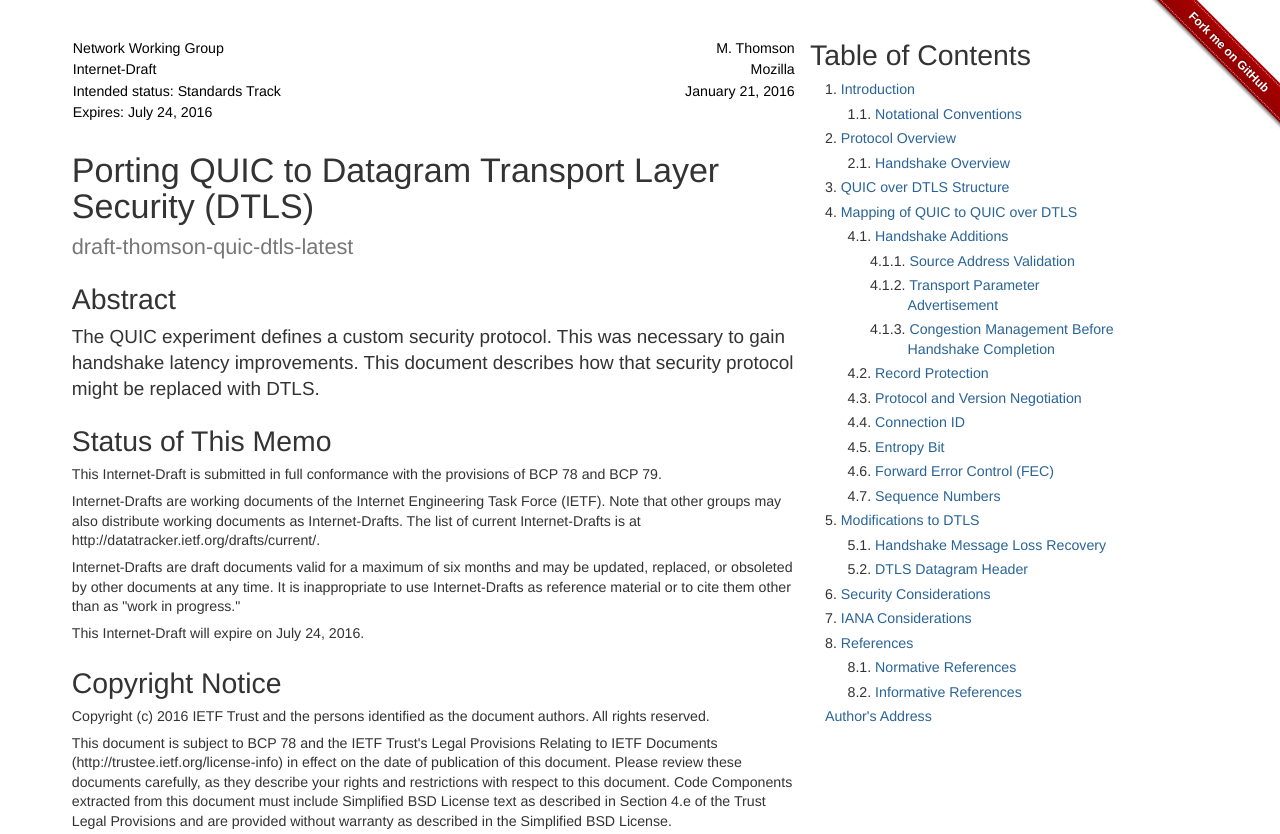
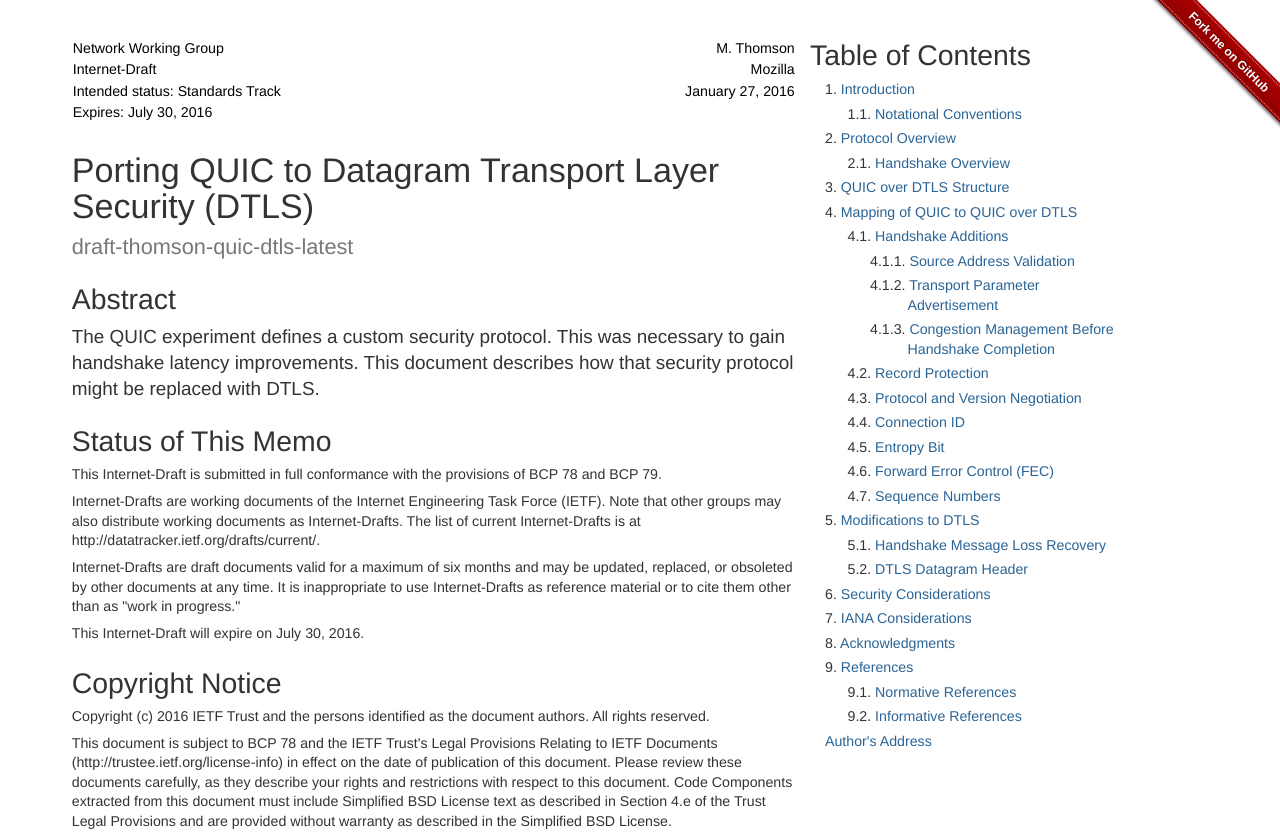
Before and after one commit to martinthomson/quic-dtls, a plain HTML site: page draft-thomson-quic-dtls.html in a window 1280 px wide. Shown: the top 834 px of the page. Drawn offline with Linux system fonts and the light colour scheme.

Commit message:
Script updating gh-pages. [ci skip]

```diff
--- a/draft-thomson-quic-dtls.html
+++ b/draft-thomson-quic-dtls.html
@@ -289,9 +289,10 @@ li, p {
 <link href="#rfc.section.5.2" rel="Chapter" title="5.2 DTLS Datagram Header"/>
 <link href="#rfc.section.6" rel="Chapter" title="6 Security Considerations"/>
 <link href="#rfc.section.7" rel="Chapter" title="7 IANA Considerations"/>
-<link href="#rfc.references" rel="Chapter" title="8 References"/>
-<link href="#rfc.references.1" rel="Chapter" title="8.1 Normative References"/>
-<link href="#rfc.references.2" rel="Chapter" title="8.2 Informative References"/>
+<link href="#rfc.section.8" rel="Chapter" title="8 Acknowledgments"/>
+<link href="#rfc.references" rel="Chapter" title="9 References"/>
+<link href="#rfc.references.1" rel="Chapter" title="9.1 Normative References"/>
+<link href="#rfc.references.2" rel="Chapter" title="9.2 Informative References"/>
 <link href="#rfc.authors" rel="Chapter"/>
 
 
@@ -300,7 +301,7 @@ li, p {
 
   <meta name="dct.creator" content="Thomson, M." />
   <meta name="dct.identifier" content="urn:ietf:id:draft-thomson-quic-dtls-latest" />
-  <meta name="dct.issued" scheme="ISO8601" content="2016-1-21" />
+  <meta name="dct.issued" scheme="ISO8601" content="2016-1-27" />
   <meta name="dct.abstract" content="The QUIC experiment defines a custom security protocol.  This was necessary to gain handshake latency improvements.  This document describes how that security protocol might be replaced with DTLS." />
   <meta name="description" content="The QUIC experiment defines a custom security protocol.  This was necessary to gain handshake latency improvements.  This document describes how that security protocol might be replaced with DTLS." />
 
@@ -321,10 +322,10 @@ li, p {
 </tr>
 <tr>
   <td class="left">Intended status: Standards Track</td>
-  <td class="right">January 21, 2016</td>
+  <td class="right">January 27, 2016</td>
 </tr>
 <tr>
-  <td class="left">Expires: July 24, 2016</td>
+  <td class="left">Expires: July 30, 2016</td>
   <td class="right"></td>
 </tr>
 
@@ -345,7 +346,7 @@ li, p {
 <p>This Internet-Draft is submitted in full conformance with the provisions of BCP 78 and BCP 79.</p>
 <p>Internet-Drafts are working documents of the Internet Engineering Task Force (IETF).  Note that other groups may also distribute working documents as Internet-Drafts.  The list of current Internet-Drafts is at http://datatracker.ietf.org/drafts/current/.</p>
 <p>Internet-Drafts are draft documents valid for a maximum of six months and may be updated, replaced, or obsoleted by other documents at any time.  It is inappropriate to use Internet-Drafts as reference material or to cite them other than as "work in progress."</p>
-<p>This Internet-Draft will expire on July 24, 2016.</p>
+<p>This Internet-Draft will expire on July 30, 2016.</p>
 <h1 id="rfc.copyrightnotice">
   <a href="#rfc.copyrightnotice">Copyright Notice</a>
 </h1>
@@ -378,9 +379,10 @@ li, p {
 <li>5.2.   <a href="#rfc.section.5.2">DTLS Datagram Header</a></li>
 </ul><li>6.   <a href="#rfc.section.6">Security Considerations</a></li>
 <li>7.   <a href="#rfc.section.7">IANA Considerations</a></li>
-<li>8.   <a href="#rfc.references">References</a></li>
-<ul><li>8.1.   <a href="#rfc.references.1">Normative References</a></li>
-<li>8.2.   <a href="#rfc.references.2">Informative References</a></li>
+<li>8.   <a href="#rfc.section.8">Acknowledgments</a></li>
+<li>9.   <a href="#rfc.references">References</a></li>
+<ul><li>9.1.   <a href="#rfc.references.1">Normative References</a></li>
+<li>9.2.   <a href="#rfc.references.2">Informative References</a></li>
 </ul><li><a href="#rfc.authors">Author's Address</a></li>
 
 
@@ -614,8 +616,11 @@ li, p {
 <p id="rfc.section.6.p.3">Clients are therefore encouraged to not alter their ClientHello or its contents in response to unauthenticated rejections or network errors.</p>
 <h1 id="rfc.section.7"><a href="#rfc.section.7">7.</a> <a href="#iana-considerations" id="iana-considerations">IANA Considerations</a></h1>
 <p id="rfc.section.7.p.1">This document has no IANA actions.</p>
-<h1 id="rfc.references"><a href="#rfc.references">8.</a> References</h1>
-<h2 id="rfc.references.1"><a href="#rfc.references.1">8.1.</a> Normative References</h2>
+<p id="rfc.section.7.p.2">&#8211; back</p>
+<h1 id="rfc.section.8"><a href="#rfc.section.8">8.</a> <a href="#acknowledgments" id="acknowledgments">Acknowledgments</a></h1>
+<p id="rfc.section.8.p.1">Christian Huitema&#8217;s knowledge of QUIC is far better than my own.  This would be even more inaccurate if not for his assistance.</p>
+<h1 id="rfc.references"><a href="#rfc.references">9.</a> References</h1>
+<h2 id="rfc.references.1"><a href="#rfc.references.1">9.1.</a> Normative References</h2>
 <table>
   <tbody>
     <tr>
@@ -644,7 +649,7 @@ li, p {
     </tr>
   </tbody>
 </table>
-<h2 id="rfc.references.2"><a href="#rfc.references.2">8.2.</a> Informative References</h2>
+<h2 id="rfc.references.2"><a href="#rfc.references.2">9.2.</a> Informative References</h2>
 <table>
   <tbody>
     <tr>
```
Also changed, not shown: index.html (+18 -13 lines), draft-thomson-quic-dtls.txt.
